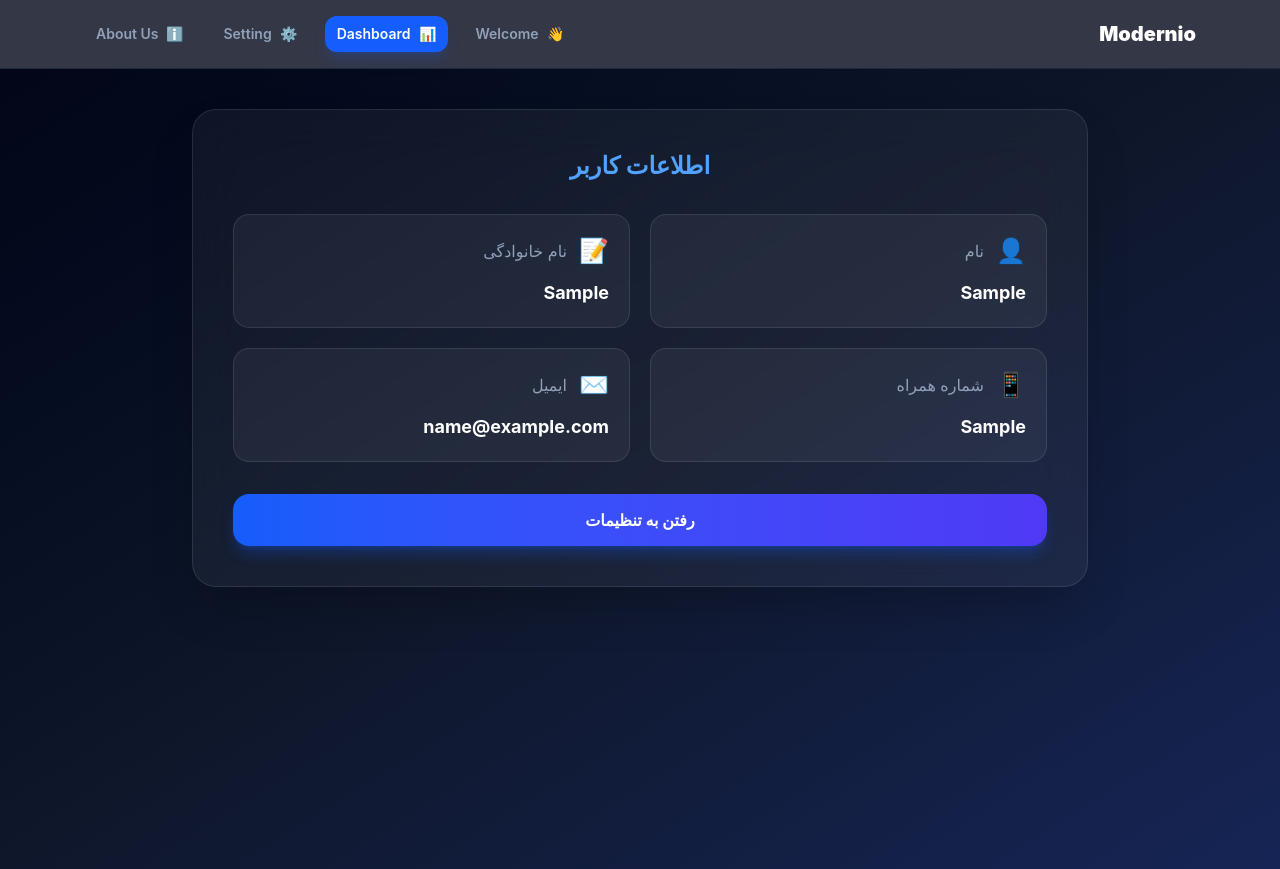
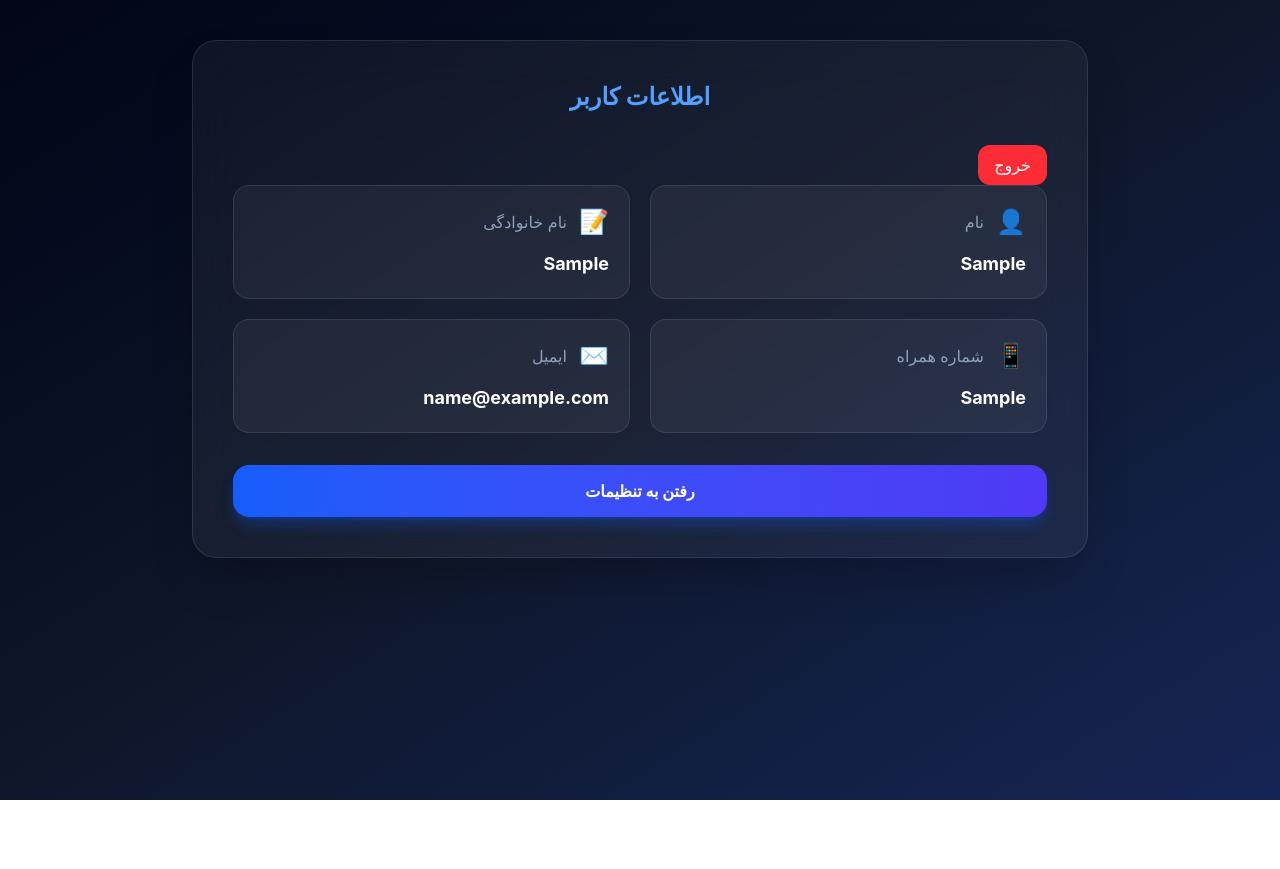
Before and after one commit to hassannaderi77/task, a React (Vite) app: page /login in a window 1280 px wide. Both pictures are taken after typing "Sample", "Sample", "Sample", "name@example.com" into the empty fields and a click on the button "ثبت نام". After the commit the page ends 800 px from the top, so only its background shows below. Built offline with nearby package versions, Linux system fonts and the light colour scheme.

Commit message:
level 5 done

```diff
--- a/src/App.jsx
+++ b/src/App.jsx
@@ -1,30 +1,9 @@
 import "./App.css";
-import { Route, Routes } from "react-router-dom";
 
-import Home from "./pages/Home";
-import SettingPage from "./pages/SettingPage";
-import Login from "./pages/login";
-import LandingPage from "./pages/LandingPage";
-import Dashboard from "./pages/Dashboard";
-import Navbar from "./components/navbar/Navbar";
-import AboutUs from "./pages/AboutUs";
+import AppRoutes from "./routes/AppRoutes";
 
 function App() {
-  return (
-    <>
-      <Navbar />
-      <Routes>
-        <Route path="/home" element={<Home />} />
-        <Route path="/login" element={<Login />} />
-        <Route path="/setting" element={<SettingPage />} />
-        <Route path="/" element={<LandingPage />} />
-        <Route path="/dashboard" element={<Dashboard />} />
-        <Route path="/aboutus" element={<AboutUs />} />
-      </Routes>
-    </>
-  );
+  return <AppRoutes />;
 }
 
 export default App;
-
-// https://task-seven-gules.vercel.app/
--- a/src/components/navbar/Navbar.jsx
+++ b/src/components/navbar/Navbar.jsx
@@ -55,18 +55,7 @@ function Navbar() {
 
 
 
-        <Link
-          to="/dashboard"
-          className="
-          text-xl
-          font-black
-          text-white
-          transition
-          hover:text-blue-400
-          "
-        >
-          Modernio
-        </Link>
+
 
 
 
--- a/src/context/authContext.jsx
+++ b/src/context/authContext.jsx
@@ -1,20 +1,30 @@
 import { createContext, useState } from "react";
 
-export const AuthContext = createContext();
+export const AuthContext = createContext(null);
 
-export function AuthProvider({children}) {
-    const pass = "1234"
-    const [info, setInfo] = useState(null)
-    const [ loginInfo, setLoginInfo] = useState({
-        name: "",
-        family: "",
-        phone: "",
-        email: ""
-    })
+export function AuthProvider({ children }) {
+  const [user, setUser] = useState(null);
 
-    return (
-        <AuthContext.Provider value={{pass, info, setInfo,loginInfo, setLoginInfo}}>
-            {children}
-        </AuthContext.Provider>
-    )
+  const isAuthenticated = Boolean(user);
+
+  const login = (userData) => {
+    setUser(userData);
+  };
+
+  const logout = () => {
+    setUser(null);
+  };
+
+  return (
+    <AuthContext.Provider
+      value={{
+        user,
+        isAuthenticated,
+        login,
+        logout,
+      }}
+    >
+      {children}
+    </AuthContext.Provider>
+  );
 }
--- /dev/null
+++ b/src/layouts/PrivateLayout.jsx
@@ -0,0 +1,11 @@
+import { Outlet } from "react-router-dom";
+
+function PrivateLayout() {
+  return (
+    <main>
+      <Outlet />
+    </main>
+  );
+}
+
+export default PrivateLayout;
--- /dev/null
+++ b/src/layouts/PublicLayout.jsx
@@ -0,0 +1,16 @@
+import { Outlet } from "react-router-dom";
+import Navbar from "../components/navbar/Navbar";
+
+function PublicLayout() {
+  return (
+    <>
+      <Navbar />
+
+      <main>
+        <Outlet />
+      </main>
+    </>
+  );
+}
+
+export default PublicLayout;
--- a/src/pages/Dashboard.jsx
+++ b/src/pages/Dashboard.jsx
@@ -1,33 +1,34 @@
 import React, { useContext } from "react";
 import { AuthContext } from "../context/authContext";
-import { Link } from "react-router-dom";
+import { Link, useNavigate } from "react-router-dom";
 
 function Dashboard() {
-  const { loginInfo } = useContext(AuthContext);
+  const { user, logout } = useContext(AuthContext);
+
+  const navigate = useNavigate();
 
   const infoItems = [
     {
       title: "نام",
-      value: loginInfo.name,
+      value: user.name,
       icon: "👤",
     },
     {
       title: "نام خانوادگی",
-      value: loginInfo.family,
+      value: user.family,
       icon: "📝",
     },
     {
       title: "شماره همراه",
-      value: loginInfo.phone,
+      value: user.phone,
       icon: "📱",
     },
     {
       title: "ایمیل",
-      value: loginInfo.email,
+      value: user.email,
       icon: "✉️",
     },
   ];
-
 
   return (
     <div
@@ -43,11 +44,7 @@ function Dashboard() {
       text-white
       "
     >
-
-
       <div className="mx-auto max-w-4xl">
-
-
         {/* Header /}
         <div className="mb-10 text-center">
 
@@ -102,8 +99,6 @@ function Dashboard() {
           sm:p-10
           "
         >
-
-
           <h2
             className="
             mb-8
@@ -116,7 +111,15 @@ function Dashboard() {
             اطلاعات کاربر
           </h2>
 
-
+          <button
+            onClick={() => {
+              logout();
+              navigate("/login");
+            }}
+            className="rounded-xl bg-red-500 px-4 py-2 text-white"
+          >
+            خروج
+          </button>
 
           <div
             className="
@@ -126,8 +129,7 @@ function Dashboard() {
             sm:grid-cols-2
             "
           >
-
-            {infoItems.map((item)=>(
+            {infoItems.map((item) => (
               <div
                 key={item.title}
                 className="
@@ -140,7 +142,6 @@ function Dashboard() {
                 hover:bg-white/10
                 "
               >
-
                 <div
                   className="
                   mb-3
@@ -150,17 +151,10 @@ function Dashboard() {
                   text-slate-400
                   "
                 >
+                  <span className="text-2xl">{item.icon}</span>
 
-                  <span className="text-2xl">
-                    {item.icon}
-                  </span>
-
-                  <span>
-                    {item.title}
-                  </span>
-
+                  <span>{item.title}</span>
                 </div>
-
 
                 <p
                   className="
@@ -172,16 +166,9 @@ function Dashboard() {
                 >
                   {item.value || "-"}
                 </p>
-
-
               </div>
             ))}
-
-
           </div>
-
-
-
 
           <Link
             to="/setting"
@@ -207,15 +194,8 @@ function Dashboard() {
           >
             رفتن به تنظیمات
           </Link>
-
-
-
         </div>
-
-
       </div>
-
-
     </div>
   );
 }
--- a/src/pages/login.jsx
+++ b/src/pages/login.jsx
@@ -1,9 +1,16 @@
-import React, { useContext } from "react";
+import React, { useContext, useState } from "react";
 import { Link, useNavigate } from "react-router-dom";
 import { AuthContext } from "../context/authContext";
 
 function Login() {
-  const { loginInfo, setLoginInfo } = useContext(AuthContext);
+  const { login } = useContext(AuthContext);
+
+  const [loginInfo, setLoginInfo] = useState({
+    name: "",
+    family: "",
+    phone: "",
+    email: "",
+  });
 
   const navigate = useNavigate();
 
@@ -25,14 +32,13 @@ function Login() {
     loginInfo.phone &&
     loginInfo.email
   ) {
+    login(loginInfo);
     navigate("/dashboard");
   }
 };
 
-
   const inputClass =
     "w-full rounded-2xl border border-white/10 bg-white/5 px-5 py-3.5 text-sm text-white placeholder:text-slate-400 outline-none backdrop-blur-md transition duration-300 focus:border-blue-400 focus:bg-white/10 focus:ring-4 focus:ring-blue-500/20 sm:text-base";
-
 
   return (
     <div
@@ -49,8 +55,6 @@ function Login() {
       px-4
       "
     >
-
-
       <div
         className="
         w-full
@@ -65,10 +69,7 @@ function Login() {
         sm:p-10
         "
       >
-
-
         <div className="mb-8 text-center">
-
           <div
             className="
             mx-auto
@@ -86,7 +87,6 @@ function Login() {
             👤
           </div>
 
-
           <h1 className="text-3xl font-black text-white sm:text-4xl">
             ایجاد حساب کاربری
           </h1>
@@ -94,17 +94,9 @@ function Login() {
           <p className="mt-3 text-sm text-slate-400">
             اطلاعات خود را برای ثبت نام وارد کنید
           </p>
-
         </div>
 
-
-
-        <form
-          onSubmit={clickHandler}
-          className="flex flex-col gap-4"
-        >
-
-
+        <form onSubmit={clickHandler} className="flex flex-col gap-4">
           <input
             type="text"
             name="name"
@@ -113,7 +105,6 @@ function Login() {
             placeholder="نام"
             className={inputClass}
           />
-
 
           <input
             type="text"
@@ -124,7 +115,6 @@ function Login() {
             className={inputClass}
           />
 
-
           <input
             type="text"
             name="phone"
@@ -134,7 +124,6 @@ function Login() {
             className={inputClass}
           />
 
-
           <input
             type="email"
             name="email"
@@ -143,8 +132,6 @@ function Login() {
             placeholder="ایمیل"
             className={inputClass}
           />
-
-
 
           <button
             type="submit"
@@ -169,25 +156,15 @@ function Login() {
           >
             ثبت نام
           </button>
-
-
         </form>
 
+        <div className="my-6 flex items-center gap-3">
+          <div className="h-px flex-1 bg-white/10"></div>
 
-
-        <div className="my-6 flex items-center gap-3">
+          <span className="text-xs text-slate-500">یا</span>
 
           <div className="h-px flex-1 bg-white/10"></div>
-
-          <span className="text-xs text-slate-500">
-            یا
-          </span>
-
-          <div className="h-px flex-1 bg-white/10"></div>
-
         </div>
-
-
 
         <Link
           to="/home"
@@ -211,13 +188,8 @@ ext-white
         >
           ورود به حساب
         </Link>
-
-
       </div>
-
-
     </div>
   );
 }
-
 export default Login;
--- /dev/null
+++ b/src/routes/AppRoutes.jsx
@@ -0,0 +1,53 @@
+import { Routes, Route } from "react-router-dom";
+import GuestRoute from "./GuestRoute";
+
+import PublicLayout from "../layouts/PublicLayout";
+import PrivateLayout from "../layouts/PrivateLayout";
+import ProtectedRoute from "./ProtectedRoute";
+
+import LandingPage from "../pages/LandingPage";
+import Home from "../pages/Home";
+import Login from "../pages/login";
+import AboutUs from "../pages/AboutUs";
+
+import Dashboard from "../pages/Dashboard";
+import SettingPage from "../pages/SettingPage";
+
+function AppRoutes() {
+  return (
+    <Routes>
+      {/* Public Routes */}
+      <Route element={<PublicLayout />}>
+        <Route path="/" element={<LandingPage />} />
+        <Route path="/home" element={<Home />} />
+        <Route path="/aboutus" element={<AboutUs />} />
+      </Route>
+
+      <Route element={<GuestRoute />}>
+        <Route path="/login" element={<Login />} />
+      </Route>
+
+      {/* Private Routes */}
+      <Route element={<ProtectedRoute />}>
+        <Route element={<PrivateLayout />}>
+          <Route path="/dashboard" element={<Dashboard />} />
+          <Route path="/setting" element={<SettingPage />} />
+        </Route>
+      </Route>
+    </Routes>
+  );
+}
+
+export default AppRoutes;
+
+// AppRoutes
+// │
+// ├── PublicLayout
+// │     ├── /
+// │     ├── /home
+// │     ├── /login
+// │     └── /aboutus
+// │
+// └── PrivateLayout
+//       ├── /dashboard
+//       └── /setting
--- /dev/null
+++ b/src/routes/GuestRoute.jsx
@@ -0,0 +1,18 @@
+import { Navigate, Outlet } from "react-router-dom";
+import { useContext } from "react";
+
+import { AuthContext } from "../context/authContext";
+
+function GuestRoute() {
+  const { isAuthenticated } = useContext(AuthContext);
+
+  console.log("GuestRoute:", { isAuthenticated });
+
+  if (isAuthenticated) {
+    return <Navigate to="/dashboard" replace />;
+  }
+
+  return <Outlet />;
+}
+
+export default GuestRoute;
--- /dev/null
+++ b/src/routes/ProtectedRoute.jsx
@@ -0,0 +1,17 @@
+import { Navigate, Outlet, useLocation } from "react-router-dom";
+import { useContext } from "react";
+
+import { AuthContext } from "../context/authContext";
+
+function ProtectedRoute() {
+  const { isAuthenticated } = useContext(AuthContext);
+  const location = useLocation();
+
+  if (!isAuthenticated) {
+    return <Navigate to="/login" replace state={{ from: location }} />;
+  }
+
+  return <Outlet />;
+}
+
+export default ProtectedRoute;
```
Lines whose indentation alone changed are shown as unchanged.
